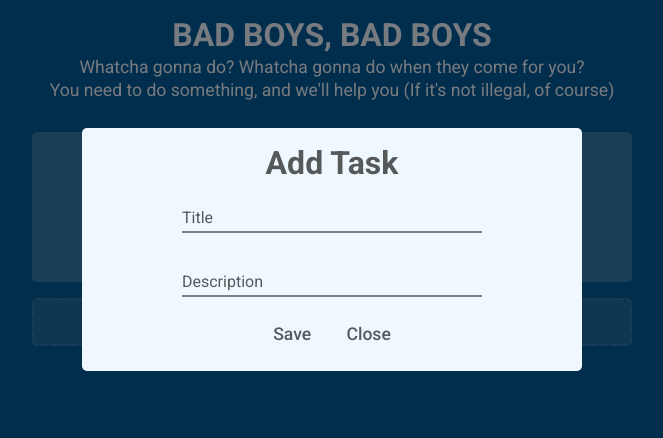
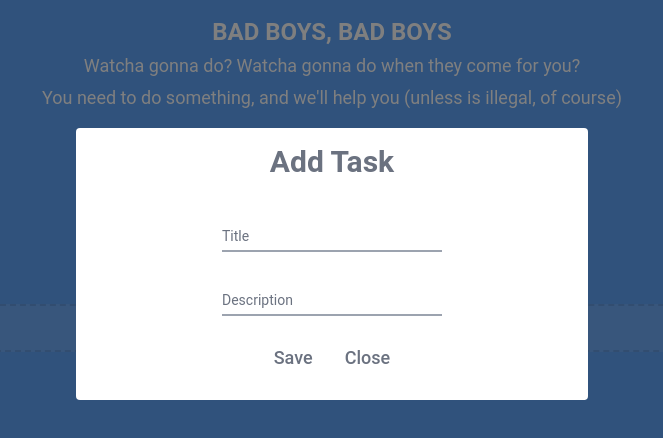
Before and after one commit to bertonni/vueproject, a Vue app in the folder vue-project/: page /#/ in a window 1280 px wide. Both pictures are taken after a click on the button "Add Task". Shown: the top 438 px of the page, without its empty margins (308-971 px from the left). Built offline with nearby package versions, Linux system fonts and the light colour scheme; the HTML template or start-up script is replaced by a standard one.

Commit message:
Migrating to tailwind css framework

```diff
--- a/vue-project/package.json
+++ b/vue-project/package.json
@@ -21,10 +21,13 @@
     "@vue/cli-plugin-vuex": "~4.5.0",
     "@vue/cli-service": "~4.5.0",
     "@vue/compiler-sfc": "^3.0.0",
+    "autoprefixer": "^9",
     "babel-eslint": "^10.1.0",
     "eslint": "^6.7.2",
     "eslint-plugin-vue": "^7.0.0",
     "node-sass": "^4.12.0",
-    "sass-loader": "^8.0.2"
+    "postcss": "^7",
+    "sass-loader": "^8.0.2",
+    "tailwindcss": "npm:@tailwindcss/postcss7-compat"
   }
 }
--- /dev/null
+++ b/vue-project/postcss.config.js
@@ -0,0 +1,6 @@
+module.exports = {
+  plugins: {
+    tailwindcss: {},
+    autoprefixer: {},
+  },
+}
--- a/vue-project/src/components/CreateTask.vue
+++ b/vue-project/src/components/CreateTask.vue
@@ -1,10 +1,11 @@
 <template>
-  <div class="add-task-content">
-    <h1>Add Task</h1>
+  <div class="w-11/12 sm:w-8/12 max-w-lg min-h-36 flex flex-col items-center pt-4 mt-32 transition duration-1500 rounded animate-fadein-up bg-white text-gray-500 z-50 absolute"
+  >
+    <h1 class="text-2xl sm:text-3xl font-bold sm:mb-4">Add Task</h1>
     <br />
     <form action="#">
       <div class="form-group">
-        <label for="title" :class="moveTitle ? 'toUp' : 'toInitial'"
+        <label for="title" :class="moveTitle ? 'font-medium text-lg sm:text-xl transition duration-300 transform-gpu -translate-y-full cursor-default' : 'transition duration-300 transform-gpu translate-y-0 font-normal text-left'"
           >Title</label
         >
         <input
@@ -12,12 +13,12 @@
           id="title"
           ref="title"
           autocomplete="off"
-          class="input"
+          class="w-full border-b-2 border-gray-400 min-h-8 text-base bg-transparent focus:outline-none focus:border-blue-500 transition duration-500"
           v-on="{ focus: addTitleClass, blur: removeTitleClass }"
         />
       </div>
       <div class="form-group">
-        <label for="description" :class="moveDescription ? 'toUp' : 'toInitial'"
+        <label for="description" :class="moveDescription ? 'font-medium text-lg sm:text-xl transition duration-300 transform-gpu -translate-y-full cursor-default' : 'transition duration-300 transform-gpu translate-y-0 font-normal text-left'"
           >Description</label
         >
         <input
@@ -25,33 +26,29 @@
           id="description"
           ref="description"
           autocomplete="off"
-          class="input"
+          class="border-b-2 border-gray-400 min-h-8 text-base bg-transparent focus: outline-none focus:border-blue-500 transition duration-500"
           v-on="{ focus: addDescriptionClass, blur: removeDescriptionClass }"
         />
       </div>
-      <div class="form-group options">
-        <a href="#" @click.prevent="handleSubmit">Save</a>
-        <a href="#" @click.prevent="closeModal">Close</a>
+      <div class="form-group flex items-center justify-center gap-4">
+        <a href="#" @click.prevent="handleSubmit" class="py-1 px-2 text-lg font-medium text-gray-500">Save</a>
+        <a href="#" @click.prevent="closeModal" class="py-1 px-2 text-lg font-medium text-gray-500">Close</a>
       </div>
     </form>
-    <div class="error" v-if="errors.length > 0">
-      <ul>
-        <li v-for="error of errors" :key="error">{{ error }}</li>
+    <div class="message bg-red-300" v-if="errors.length > 0">
+      <ul class="list-none">
+        <li class="font-medium text-red-600" v-for="error of errors" :key="error">{{ error }}</li>
       </ul>
-      <span class="close" @click="errors = []">
-        x
-      </span>
+      <span class="text-red-600 absolute top-1 right-3 cursor-pointer" @click="errors = []"> x </span>
     </div>
-    <div class="success" v-if="success">
-      <ul>
-        <li>Task added successfully</li>
+    <div class="message bg-green-300" v-if="success">
+      <ul class="list-none">
+        <li class="font-medium text-green-600">Task added successfully</li>
       </ul>
-      <span class="close-success" @click="success = false">
-        x
-      </span>
+      <span class="text-green-600 absolute top-1 right-3 cursor-pointer" @click="success=false"> x </span>
     </div>
   </div>
-  <div class="overlay-home" @click="closeModal" />
+  <div class="bg-black bg-opacity-50 fixed h-screen w-full z-30 top-0 left-0" @click="closeModal" />
 </template>
 
 <script>
@@ -91,10 +88,11 @@ export default {
 
       if (title.length === 0 || description.length === 0) {
         this.success = false;
-        if (title.length === 0) this.errors[0] = 'Title must be filled';
-        else this.errors[0] = '';
-        if (description.length === 0) this.errors[1] = ('Description must be filled');
-        else this.errors[1] = '';
+        if (title.length === 0) this.errors[0] = "Title must be filled in";
+        else this.errors[0] = "";
+        if (description.length === 0)
+          this.errors[1] = "Description must be filled in";
+        else this.errors[1] = "";
         return;
       }
       this.errors = [];
@@ -127,97 +125,6 @@ export default {
       this.$store.commit("setAddTask");
     },
   },
-  components: {
-  },
+  components: {},
 };
 </script>
-
-<style scoped>
-.form-group {
-  display: flex;
-  align-items: center;
-  justify-content: flex-start;
-  position: relative;
-  margin-bottom: 1.5rem;
-}
-
-.form-group:nth-child(2) {
-  margin-top: 2rem;
-}
-
-label {
-  position: absolute;
-  font-weight: 400;
-  margin-right: 1.6rem;
-  cursor: text;
-}
-
-.options {
-  display: flex;
-  align-items: center;
-  justify-content: center;
-  gap: 1rem;
-}
-
-.options > a {
-  padding: 0.2rem 0.6rem;
-  font-size: 1.1rem;
-  font-weight: 500;
-  color: var(--gray-text);
-}
-
-.options > a:hover {
-  opacity: 0.5;
-}
-
-.error, .success {
-  display: flex;
-  flex-direction: column;
-  align-items: center;
-  justify-content: center;
-  height: 80px;
-  width: 60%;
-  border-radius: 4px;
-  margin-bottom: 1rem;
-  position: relative;
-  animation: fadeInUp var(--animation-time) forwards;
-}
-
-.error {
-  background: #F88379;
-}
-
-.success {
-  background: #67bf7b;
-}
-
-.close, .close-success {
-  position: absolute;
-  top: 5px;
-  right: 5px;
-  padding: 5px;
-  cursor: pointer;
-}
-
-.close {
-  color: #D2042D;
-}
-
-.close-success {
-  color: #125926;
-}
-
-.error ul, .success ul {
-  list-style: none;
-}
-
-.error ul li {
-  color: #D2042D;
-  font-weight: 500;
-}
-
-.success ul li {
-  color: #125926;
-  font-weight: 500;
-}
-</style>
--- a/vue-project/src/components/Header.vue
+++ b/vue-project/src/components/Header.vue
@@ -1,8 +1,10 @@
 <template>
-  <div class="header">
-    <h1>BAD BOYS, BAD BOYS</h1>
-    <p>Whatcha gonna do? Whatcha gonna do when they come for you?</p>
-    <p>You need to do something, and we'll help you (If it's not illegal, of course)</p>
+  <div class="pt-4 flex flex-col items-center justify-center gap-1">
+    <h1 class="text-2xl font-bold sm:hidden">BAD BOYS TODO LIST</h1>
+    <h1 class="text-2xl font-bold hidden sm:block">BAD BOYS, BAD BOYS</h1>
+    <p class="text-sm sm:text-base md:text-lg sm:hidden">Watcha gonna do when they come for you?</p>
+    <p class="text-sm sm:text-base md:text-lg text-center hidden sm:block">Watcha gonna do? Watcha gonna do when they come for you?</p>
+    <p class="text-sm sm:text-base md:text-lg text-center hidden sm:block">You need to do something, and we'll help you (unless is illegal, of course)</p>
   </div>
 </template>
 
@@ -19,18 +21,3 @@ export default {
   }
 }
 </script>
-
-<style scoped>
-  .header {
-    padding-top: 1rem;
-    display: flex;
-    flex-direction: column;
-    align-items: center;
-    justify-content: center;
-    gap: 0.2rem;
-  }
-  /* .header h1,
-  .header p {
-    font-family: 'Reggae One', cursive;
-  } */
-</style>
--- a/vue-project/src/index.css
+++ b/vue-project/src/index.css
@@ -1,292 +1,27 @@
+@tailwind base;
+@tailwind components;
+@tailwind utilities;
+
 @import url('https://fonts.googleapis.com/css2?family=Roboto:wght@300;400;500;700&display=swap');
 
-:root {
-  --primary: #3B82F6;
-  --success: #059669;
-  --warning: #F59E0B;
-  --danger: #EF4444;
-  --navy-blue: #003060;
-  --blue: #055C9D;
-  --blue-grotto: #0E86D4;
-  --baby-blue: #68BBE3;
-  --white-text: #F0F8FF;
-  --gray-text: #555959;
-  --animation-time: 0.3s;
+@layer base {
+  body {
+    @apply font-roboto;
   }
-* {
-  padding: 0;
-  margin: 0;
-  box-sizing: border-box;
-  font-family: 'Roboto', sans-serif;
-}
-
-.main {
-  display: flex;
-  flex-direction: column;
-  align-items: center;
-  justify-content: flex-start;
-  color: var(--white-text);
-  position: relative;
-  overflow: hidden;
-}
-
-.add-task-content,
-.show-task-content {
-  width: 70%;
-  max-width: 600px;
-  display: flex;
-  flex-direction: column;
-  align-items: center;
-  /* justify-content: center; */
-  padding: 1rem 0 0 0;
-  margin-top: 2rem;
-  min-height: 150px;
-  border-radius: 5px;
-}
-.add-task-content {
-  background-color: var(--white-text);
-  width: 60%;
-  max-width: 500px;
-  color: var(--gray-text);
-  position: absolute;
-  margin-top: 8rem;
-  z-index: 100;
-  transition: 1.5s;
-  animation: fadeInUp var(--animation-time) forwards ease;
-}
-
-.overlay-home {
-  background-color: rgba(0, 0, 0, 0.5);
-  position: fixed;
-  height: 100vh;
-  width: 100%;
-  z-index: 30;
-  top: 0;
-  left: 0;
-}
-.show-task-content {
-  background-color: rgba(255, 255, 255, 0.2);
-}
-
-.tasks {
-  display: flex;
-  flex-direction: column;
-  align-items: center;
-  overflow-y: auto;
-  max-height: 450px;
-  margin-bottom: 1rem;
-}
-
   ::-webkit-scrollbar {
     width: 0px;
     background: transparent;
   }
-
-.input {
-  border: none;
-  width: 300px;
-  border-bottom: 2px solid gray;
-  min-height: 2rem;
-  font-size: 1rem;
-  background-color: transparent;
+  .form-group {
+    @apply flex items-center relative mb-6;
   }
-
-.input:focus {
-  outline: none;
-  border-color: var(--blue-grotto);
-  transition: 0.5s;
+  .form-group:nth-child(2) {
+    @apply mt-8;
   }
-
-.container {
-  width: 100%;
-  height: 100vh;
-  background-color: var(--blue);
-  transition: 3.5s;
+  label {
+    @apply absolute font-normal cursor-text text-sm;
   }
-
-.one {
-  -webkit-animation-delay: 0.4s;
-  -moz-animation-delay: 0.4s;
-  animation-delay: 0.4s;
-}
-
-.two {
-  -webkit-animation-delay: 1.7s;
-  -moz-animation-delay: 1.7s;
-  animation-delay: 1.7s;
-}
-
-.three {
-  -webkit-animation-delay: 2.3s;
-  -moz-animation-delay: 2.3s;
-  animation-delay: 2.3s;
-}
-
-.four {
-  -webkit-animation-delay: 3.3s;
-  -moz-animation-delay: 3.3s;
-  animation-delay: 3.3s;
-}
-
-/*=== FADE IN LEFT ===*/
-@-webkit-keyframes fadeInLeft {
-  from {
-    opacity: 0;
-    -webkit-transform: translate3d(-100%, 0, 0);
-    transform: translate3d(-100%, 0, 0);
-  }
-
-  to {
-    opacity: 1;
-    -webkit-transform: none;
-    transform: none;
+  .message {
+    @apply flex flex-col items-center justify-center h-20 w-3/5 rounded mb-4 relative animate-fadein-up;
   }
 }
-
-@keyframes fadeInLeft {
-  from {
-    opacity: 0;
-    -webkit-transform: translate3d(-100%, 0, 0);
-    transform: translate3d(-100%, 0, 0);
-  }
-
-  to {
-    opacity: 1;
-    -webkit-transform: none;
-    transform: none;
-  }
-}
-
-.fadeInLeft {
-  -webkit-animation-name: fadeInLeft;
-  animation-name: fadeInLeft;
-}
-
-/*==== FADE IN UP ===*/
-@-webkit-keyframes fadeInUp {
-  from {
-    opacity: 0;
-    -webkit-transform: translate3d(0, 100%, 0);
-    transform: translate3d(0, 100%, 0);
-  }
-
-  to {
-    opacity: 1;
-    -webkit-transform: none;
-    transform: none;
-  }
-}
-@keyframes fadeInUp {
-  from {
-    opacity: 0;
-    -webkit-transform: translate3d(0, 100%, 0);
-    transform: translate3d(0, 100%, 0);
-  }
-
-  to {
-    opacity: 1;
-    -webkit-transform: none;
-    transform: none;
-  }
-}
-
-.fadeInUp {
-  -webkit-animation-name: fadeInUp;
-  animation-name: fadeInUp;
-}
-
-.animate {
-  -webkit-animation-duration: 1s;
-  animation-duration: 1s;
-  -webkit-animation-fill-mode: both;
-  animation-fill-mode: both;
-}
-
-.plus-icon {
-  height: 1.5rem;
-  width: 1.5rem;
-}
-
-.add-button {
-  width: 70%;
-  max-width: 600px;
-  background-color: rgba(255, 255, 255, 0.1);
-  border: 2px dashed rgba(255, 255, 255, 0.1);
-  border-radius: 5px;
-  cursor: pointer;
-  font-size: 1.2rem;
-  font-weight: 500;
-  height: 3rem;
-  display: flex;
-  align-items: center;
-  justify-content: center;
-  margin-top: 1rem;
-
-  color: var(--white);
-}
-
-p {
-  font-size: 1.1rem;
-}
-
-.add-button:hover {
-  opacity: 0.8;
-}
-
-.btn {
-  color: var(--white-text);
-  padding: 0.3rem 1.1rem;
-  font-size: 1.1rem;
-  font-weight: 500;
-
-  border: none;
-  border-radius: 4px;
-}
-
-.btn:hover {
-  cursor: pointer;
-  opacity: 0.8;
-}
-
-.btn-primary {
-  background-color: var(--blue-grotto);
-}
-
-@media only screen and (max-width: 640px) {
-  .input {
-    width: 220px;
-  }
-}
-
-a {
-  text-decoration: none;
-}
-
-a:focus {
-  color: initial;
-}
-
-.toUp {
-  font-weight: 600;
-  font-size: 1.2rem;
-  transition: 0.3s;
-  transform: translate3d(0, -100%, 0);
-  cursor: default;
-}
-
-.toInitial {
-  transition: 0.3s;
-  transform: translate3d(0, 0, 0);
-}
-
-.task-header {
-  display: flex;
-  align-items: center;
-  justify-content: space-between;
-  gap: 3.2rem;
-  padding-bottom: 0.5rem;
-}
-
-.task-header span {
-  font-weight: bold;
-}
--- a/vue-project/src/store/index.js
+++ b/vue-project/src/store/index.js
@@ -3,6 +3,7 @@ import { createStore } from 'vuex';
 export default createStore({
   state: {
     addTask: false,
+    closeMod: false,
     finishedTasks: localStorage['finishedTasks'] ?? 0,
     colors: ['#A16AE8', '#9C2D41', '#055C9D', '#003060', '#18A558', '#746C70'],
     todoList: JSON.parse(localStorage.getItem('todoList')) ?? [],
@@ -10,6 +11,7 @@ export default createStore({
   mutations: {
     setAddTask(state) {
       state.addTask = !state.addTask;
+      state.closeMod = !state.addTask;
     },
     setClearStorage(state) {
       state.todoList = [];
--- a/vue-project/src/views/Home.vue
+++ b/vue-project/src/views/Home.vue
@@ -1,22 +1,22 @@
 <template>
-  <div ref="container" class="main container">
+  <div ref="container" class="flex flex-col items-center text-white relative overflow-hidden bg-blue-400 w-full h-screen transition duration-3500">
     <Header />
-    <div class="show-task-content" v-if="todoList.length === 0">
-      <h1>Your Tasks</h1>
+    <div class="w-9/12 max-w-2xl min-h-36 flex flex-col items-center pt-4 mt-8 rounded" v-if="todoList.length === 0">
+      <h1 class="text-2xl mb-1 sm:text-3xl md:text-4xl font-bold sm:mb-3">Your Tasks</h1>
       <p>It seems you don't have any tasks</p>
     </div>
-    <div class="show-task-content" v-else>
-      <div class="task-header">
-        <span>Total tasks: {{todoList.length}}</span>
-        <h1>Your Tasks</h1>
-        <span>Tasks completed: {{ finishedTasks }}</span>
+    <div class="w-11/12 sm:w-9/12 max-w-2xl min-h-36 flex flex-col items-center pt-4 mt-2 rounded" v-else>
+      <div class="flex items-center gap-5 sm:gap-12 md:gap-24">
+        <span class="text-sm sm:text-base md:text-lg">Total: {{todoList.length}}</span>
+        <h1 class="text-2xl flex-grow-2 mb-1 sm:text-3xl md:text-4xl font-bold sm:mb-3">Your Tasks</h1>
+        <span class="text-sm sm:text-base md:text-lg">Completed: {{ finishedTasks }}</span>
       </div>
-      <div class="tasks">
+      <div class="flex flex-col items-center overflow-y-auto max-h-112 w-full bg-white bg-opacity-10 rounded py-3">
         <Task v-for="(task, index) in todoList" :key=index :id="index" :task="task" />
       </div>
     </div>
     <CreateTask v-if="addTask" />
-    <button @click="toggleModal" class="add-button"><PlusIcon class="plus-icon" /> Add Task</button>
+    <button @click="toggleModal" class="flex items-center justify-center w-11/12 sm:w-9/12 max-w-2xl bg-white bg-opacity-10 border-2 border-dashed border-black border-opacity-10 rounded cursor-pointer text-xl font-medium h-12 mt-4 text-white hover:bg-opacity-20"><PlusIcon class="h-6 w-6"/> Add Task</button>
   </div>
 </template>
 
```
Also changed, not shown: vue-project/src/components/Task.vue (+7 -104 lines), vue-project/tailwind.config.js (added, +112 -0 lines), 1 other file (tests, documents, lock files or other folders). Lines whose indentation alone changed are shown as unchanged.
